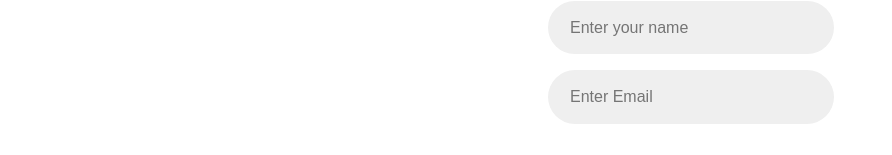
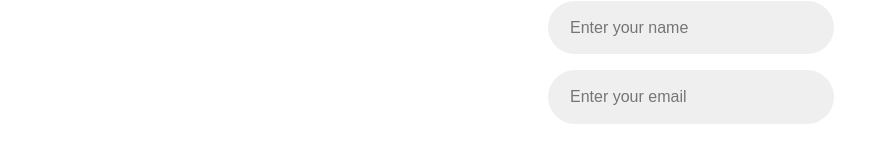
Before and after one commit to Ruchakhadatkar/Rucha-Khadatkar-Thence-ReactJS-Intern, a React (Create React App) app: page /register in a window 1280 px wide. Shown: the part 348-503 px from the top of the page, without its empty margins (29-921 px from the left). Built offline with nearby package versions, Linux system fonts and the light colour scheme.

Commit message:
bugs fixed

```diff
--- a/src/pages/Registration/RegistrationPage.js
+++ b/src/pages/Registration/RegistrationPage.js
@@ -84,7 +84,7 @@ const RegistrationPage = () => {
 
           <input
             type="email"
-            placeholder="Enter Email"
+            placeholder="Enter your email"
             name="email"
             value={email}
             onChange={(e) => setEmail(e.target.value)}
```
